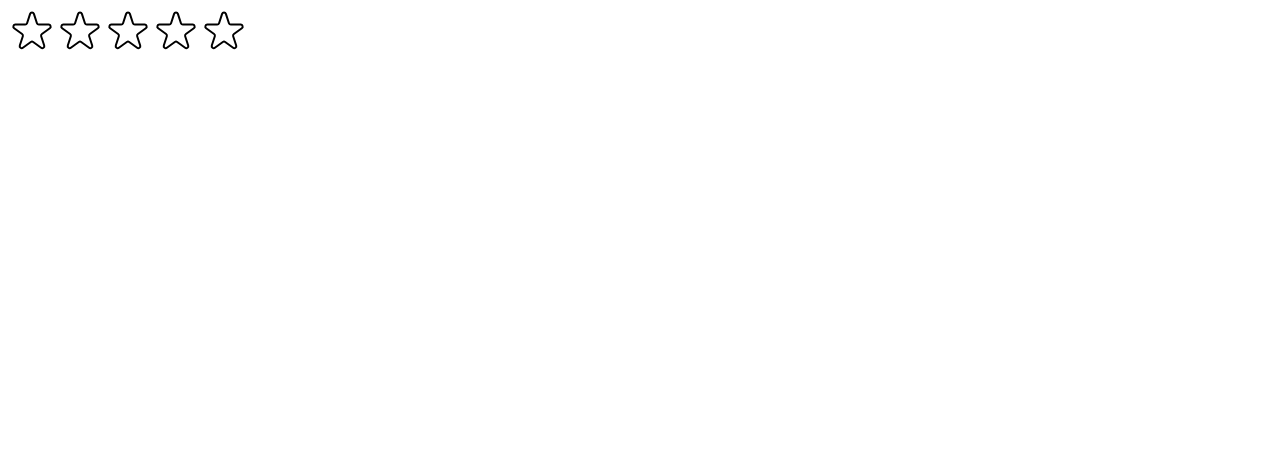
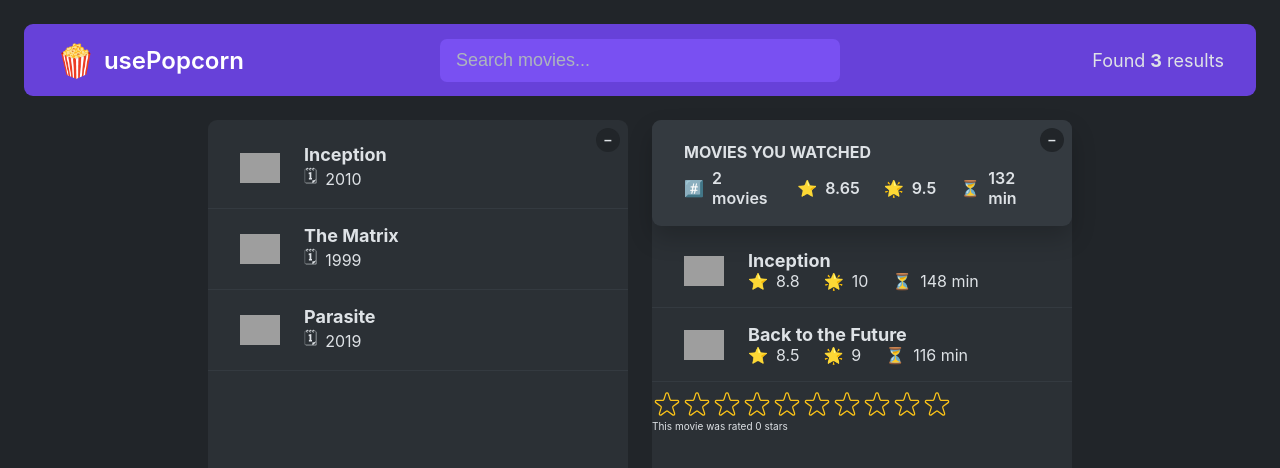
Before and after one commit to AmitSKumar/usepopcorn-React, a React (Create React App) app: page / in a window 1280 px wide. Shown: the top 468 px of the page. Built offline with nearby package versions, Linux system fonts and the light colour scheme; grey boxes are pictures that could not be loaded.

Commit message:
final commit

```diff
--- a/src/App.js
+++ b/src/App.js
@@ -1,5 +1,5 @@
 import { useState } from "react";
-
+import StarRating from "./StarRating";
 const tempMovieData = [
   {
     imdbID: "tt1375666",
@@ -65,6 +65,7 @@
         <Box>
           <WatchedSummary watched={watched} />
           <WatchedMoviesList watched={watched} />
+          <StarRatin />
         </Box>
       </Main>
     </>
@@ -233,3 +234,12 @@
     </li>
   );
 }
+function StarRatin() {
+  const [movieRating, setMovieRating] = useState(0);
+  return (
+    <div>
+      <StarRating maxRating={10} setMovieRating={setMovieRating} size={30} />
+      <p>This movie was rated {movieRating} stars</p>
+    </div>
+  );
+}
--- a/src/StarRating.js
+++ b/src/StarRating.js
@@ -8,18 +8,30 @@
 const starContainerStyle = {
   display: "flex",
 };
-const textStyle = {
-  lineHeight: "0",
-  margin: "0",
-};
-export default function StarRating({ maxRating = 5 }) {
-  const [rating, setRating] = useState(0);
+
+export default function StarRating({
+  maxRating = 5,
+  color = "#fcc419",
+  size = "48",
+  className = "",
+  messages = [],
+  defaultRating = 0,
+  setMovieRating,
+}) {
+  const [rating, setRating] = useState(defaultRating);
   const [temprating, setTempRating] = useState(0);
   function handleRating(rating) {
     setRating(rating);
+    setMovieRating(rating);
   }
+  const textStyle = {
+    lineHeight: "0",
+    margin: "0",
+    color,
+    fontSize: `${size / 1.5}px`,
+  };
   return (
-    <div style={containerStyle}>
+    <div style={containerStyle} className={className}>
       <div style={starContainerStyle}>
         {Array.from({ length: maxRating }, (_, i) => (
           <Star
@@ -28,20 +40,27 @@
             onHoverIn={() => setTempRating(i + 1)}
             onHoverOut={() => setTempRating(0)}
             full={temprating ? temprating >= i + 1 : rating >= i + 1}
+            color={color}
+            size={size}
           />
         ))}
       </div>
-      <p style={textStyle}>{temprating || rating || ""}</p>
+      <p style={textStyle}>
+        {messages.length === maxRating
+          ? messages[temprating ? temprating - 1 : rating - 1]
+          : temprating || rating || ""}
+      </p>
     </div>
   );
 }
-const starStyle = {
-  width: "48px",
-  height: "48px",
-  display: "block",
-  cursor: "pointer",
-};
-function Star({ onRate, full, onHoverIn, onHoverOut }) {
+
+function Star({ onRate, full, onHoverIn, onHoverOut, color, size }) {
+  const starStyle = {
+    width: `${size}px`,
+    height: `${size}px`,
+    display: "block",
+    cursor: "pointer",
+  };
   return (
     <span
       role="button"
@@ -54,8 +73,8 @@
         <svg
           xmlns="http://www.w3.org/2000/svg"
           viewBox="0 0 20 20"
-          fill="#000"
-          stroke="#000"
+          fill={color}
+          stroke={color}
         >
           <path d="M9.049 2.927c.3-.921 1.603-.921 1.902 0l1.07 3.292a1 1 0 00.95.69h3.462c.969 0 1.371 1.24.588 1.81l-2.8 2.034a1 1 0 00-.364 1.118l1.07 3.292c.3.921-.755 1.688-1.54 1.118l-2.8-2.034a1 1 0 00-1.175 0l-2.8 2.034c-.784.57-1.838-.197-1.539-1.118l1.07-3.292a1 1 0 00-.364-1.118L2.98 8.72c-.783-.57-.38-1.81.588-1.81h3.461a1 1 0 00.951-.69l1.07-3.292z" />
         </svg>
@@ -64,7 +83,7 @@
           xmlns="http://www.w3.org/2000/svg"
           fill="none"
           viewBox="0 0 24 24"
-          stroke="#000"
+          stroke={color}
         >
           <path
             strokeLinecap="round"
--- a/src/index.js
+++ b/src/index.js
@@ -1,14 +1,26 @@
-import React from "react";
+import React, { useState } from "react";
 import ReactDOM from "react-dom/client";
-import element from "./StarRating";
 import StarRating from "./StarRating";
-// import "./index.css";
-// import App from "./App";
-
+import "./index.css";
+import App from "./App";
+// function Test() {
+//   const [movieRating, setMovieRating] = useState(0);
+//   return (
+//     <div>
+//       <StarRating maxRating={10} setMovieRating={setMovieRating} />
+//       <p>This movie was rated {movieRating} stars</p>
+//     </div>
+//   );
+// }
 const root = ReactDOM.createRoot(document.getElementById("root"));
 root.render(
   <React.StrictMode>
-    {/* <App /> */}
-    <StarRating />
+    <App />
+    {/* <StarRating
+      defaultRating={3}
+      messages={["Terrible", "Bad", "Okay", "Good", "Awesome"]}
+    />
+    <StarRating size={24} color="red" className="test" />
+    <Test /> */}
   </React.StrictMode>
 );
```
